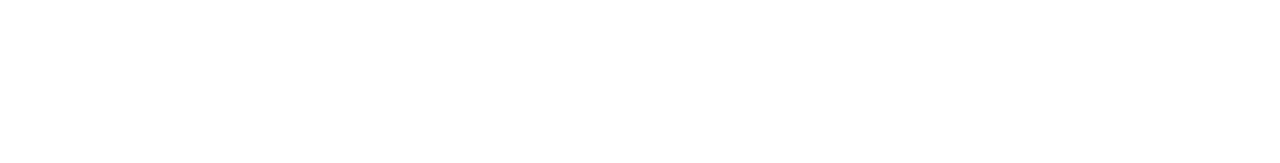
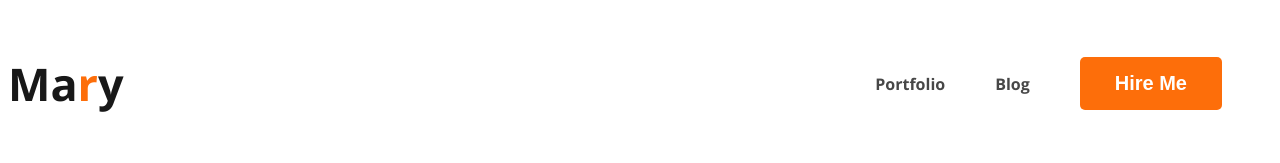
Before and after one commit to siamkhan7426/my-portfolio, a plain HTML site: page index.html in a window 1280 px wide. Drawn offline with nearby package versions, Linux system fonts and the light colour scheme.

Commit message:
header li a tag button add

```diff
--- a/css/style.css
+++ b/css/style.css
@@ -0,0 +1,54 @@
+@import url('https://fonts.googleapis.com/css2?family=Open+Sans:wght@700&display=swap');
+body{
+    font-family: 'Lato', sans-serif;
+    font-family: 'Open Sans', sans-serif;
+}
+
+/* *{
+    margin: 0;
+    padding: 0;
+} */
+/* common shared style */
+.text-primary{
+    color: #fd6e0a;
+
+}
+.btn-primary{
+    border-radius: 5px;
+    background: #FD6E0A;
+    border: 0;
+    font-size: 20px;
+    font-weight: 700;
+    color: white;
+    padding: 15px 35px;
+
+}
+
+/* nav style */
+nav{
+    display: flex;
+     justify-content: space-between;
+    align-items: center;
+
+
+}
+nav > ul{
+    display: flex;
+    align-items: center;
+
+}
+nav li{
+    list-style: none;
+    margin-right: 50px;
+}
+nav a{
+    text-decoration: none;
+    color: #474747;
+}
+
+.nav-title{
+    color: #181818;
+   font-size: 45px;
+   font-weight: 800;
+
+}
--- a/index.html
+++ b/index.html
@@ -8,6 +8,16 @@
     <title>Portfolio</title>
 </head>
 <body>
+    <header>
+        <nav>
+            <h3 class="nav-title">Ma<span class="text-primary">r</span>y</h3>
+            <ul>
+                <li><a href="">Portfolio</a> </li>
+                <li><a href="">Blog</a></li>
+                <li><button class="btn-primary">Hire Me</button></li>
 
+            </ul>
+        </nav>
+    </header>
 </body>
 </html>
```
